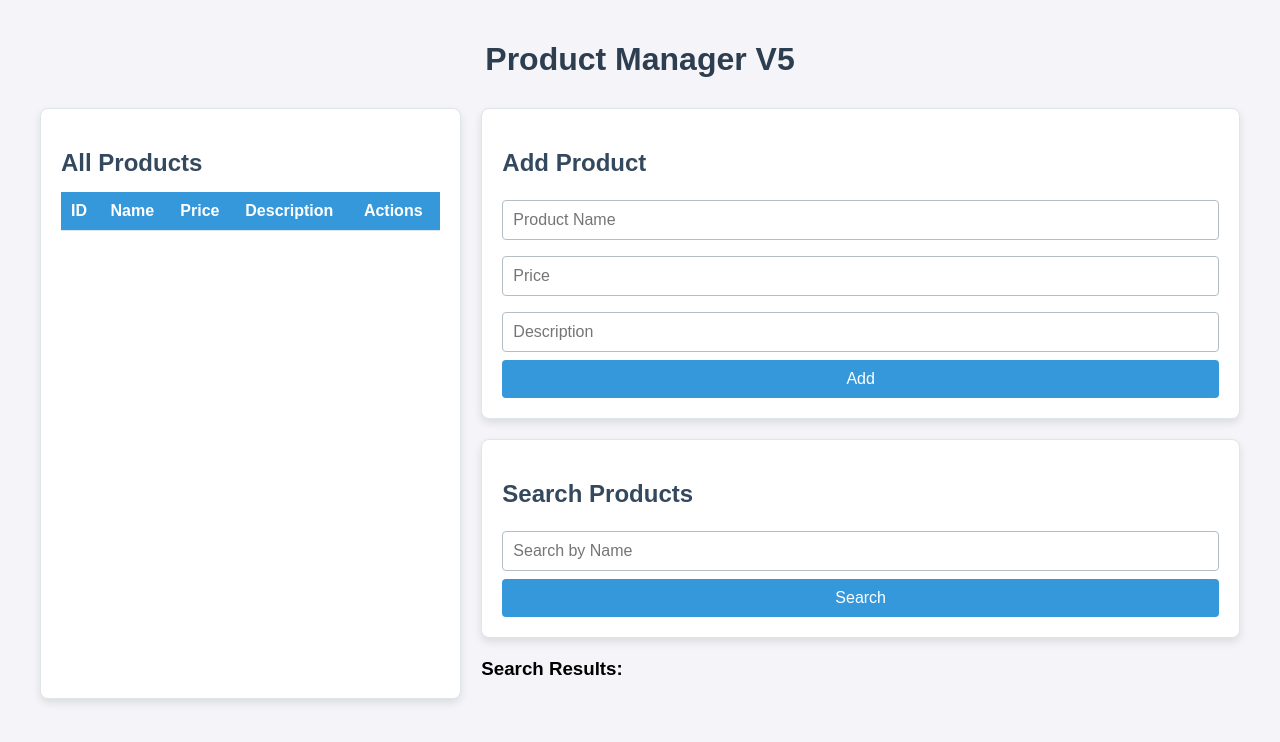
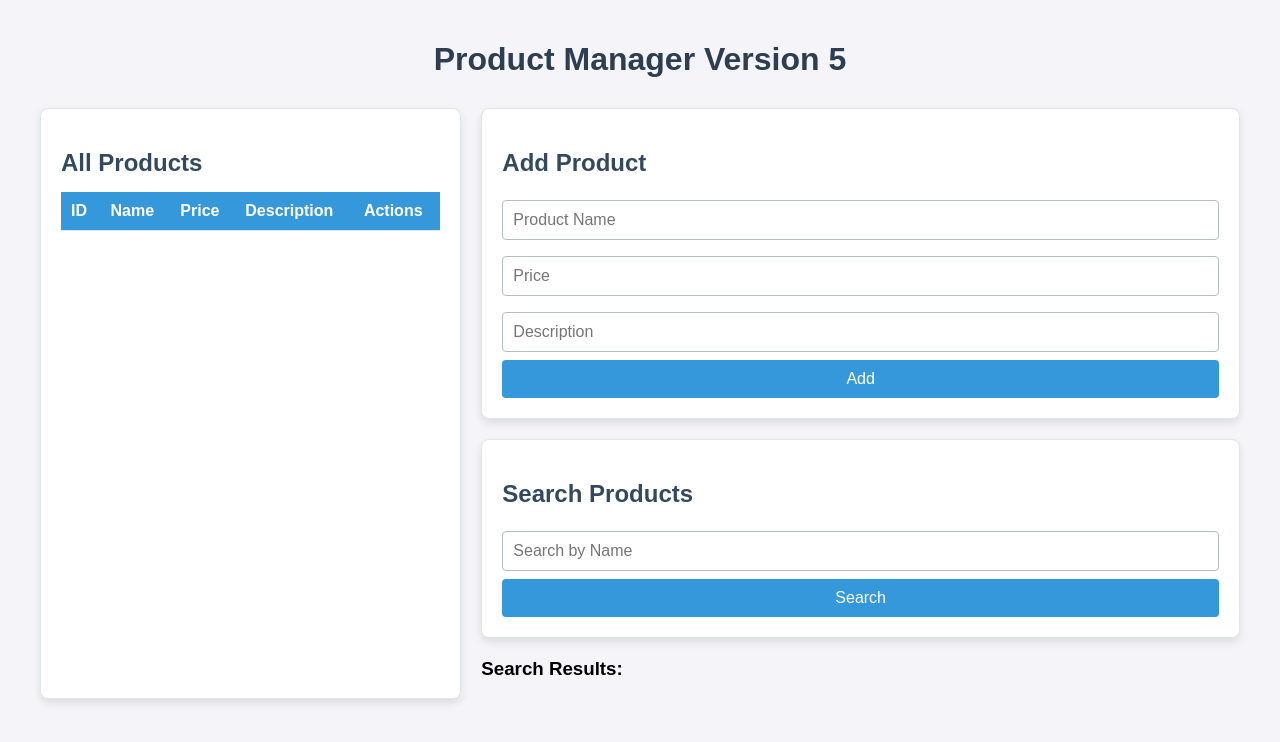
Before and after one commit to lvtdel/product_app, a website: page public/index.html in a window 1280 px wide. Drawn offline with Linux system fonts and the light colour scheme; no server answers.

Commit message:
New release v5

```diff
--- a/public/index.html
+++ b/public/index.html
@@ -7,7 +7,7 @@
     <link rel="stylesheet" href="/style.css">
 </head>
 <body onload="loadAllProducts()">
-    <h1>Product Manager V5</h1>
+    <h1>Product Manager Version 5</h1>
 
     <div class="container">
         <!-- Bảng danh sách bên trái -->
```
